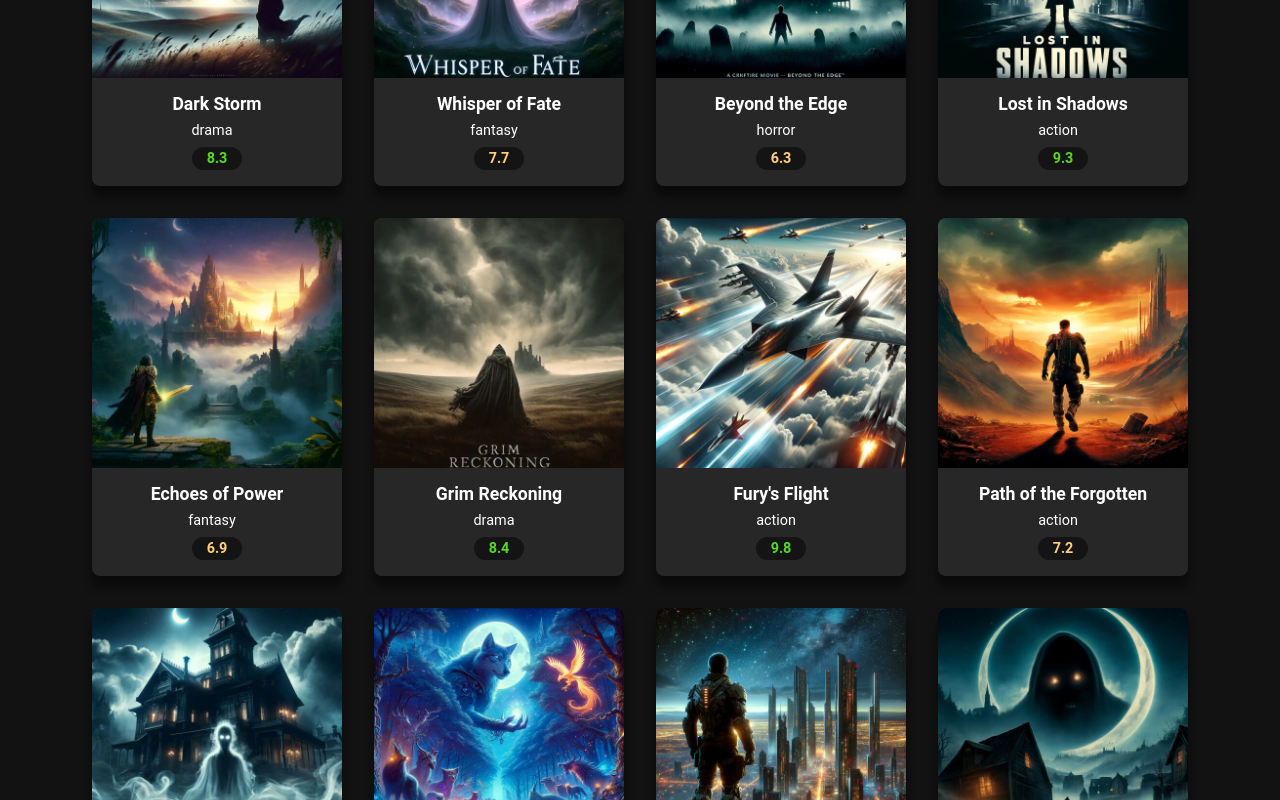
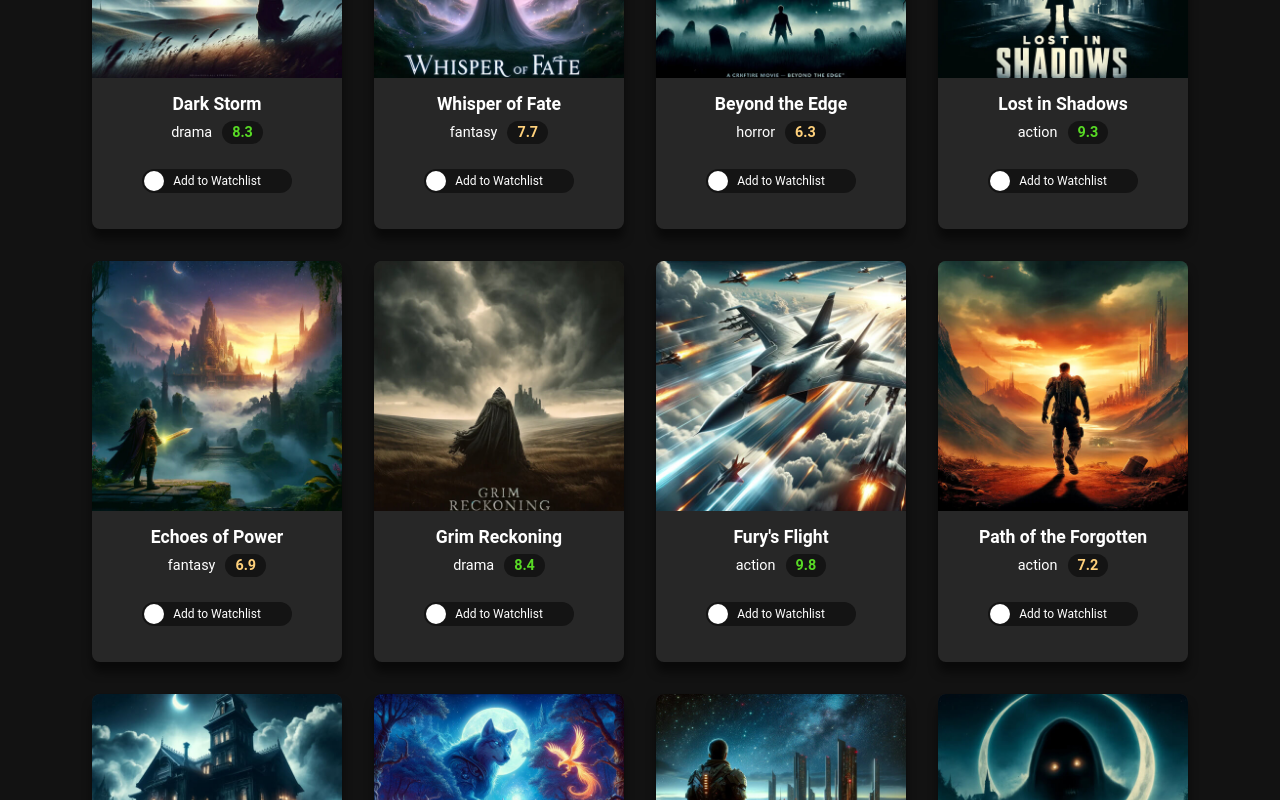
Before and after one commit to kondiamantis/moviedux, a React (Create React App) app: page / in a window 1280 px wide. Shown: the part 880-1680 px from the top of the page. Built offline with nearby package versions, Linux system fonts and the light colour scheme.

Commit message:
working watchlist toggle switch

```diff
--- a/src/App.js
+++ b/src/App.js
@@ -27,8 +27,8 @@
 
   return (
     <div className="App">
-      <div className='container'>
-        <Header/>
+      <div className="container">
+        <Header />
         <Router>
           <nav>
             <ul>
@@ -42,12 +42,30 @@
           </nav>
 
           <Routes>
-            <Route path="/" element={<MoviesGrid movies={movies}/>}></Route>
-            <Route path="/watchlist" element={<Watchlist/>}></Route>
+            <Route
+              path="/"
+              element={
+                <MoviesGrid
+                  movies={movies}
+                  watchlist={watchlist}
+                  toggleWatchlist={toggleWatchlist}
+                />
+              }
+            ></Route>
+            <Route
+              path="/watchlist"
+              element={
+                <Watchlist
+                  movies={movies}
+                  watchlist={watchlist}
+                  toggleWatchlist={toggleWatchlist}
+                />
+              }
+            ></Route>
           </Routes>
         </Router>
       </div>
-      <Footer/>
+      <Footer />
     </div>
   );
 }
--- a/src/components/MovieCard.js
+++ b/src/components/MovieCard.js
@@ -1,7 +1,7 @@
 import React from 'react';
 import '../styles.css';
 
-export default function MovieCard({ movie }) {
+export default function MovieCard({ movie, isWatchlisted, toggleWatchlist }) {
 
     const handleError = (e) => {
         e.target.src = "/images/default.jpg";
@@ -18,8 +18,16 @@
         <img src={`/images/${movie.image}`} alt={movie.title} onError={handleError} />
         <div className="movie-card-info">
           <h3 className="movie-card-title">{movie.title}</h3>
-          <p className="movie-card-genre">{movie.genre}</p>
-          <p className={`movie-card-rating ${getRatingClass(movie.rating)}`}>{movie.rating}</p>
+          <div>
+            <span className="movie-card-genre">{movie.genre}</span>
+            <span className={`movie-card-rating ${getRatingClass(movie.rating)}`}>{movie.rating}</span>
+          </div>
+          <label className="switch">
+            <input type="checkbox" checked={isWatchlisted} onChange={() => toggleWatchlist(movie.id)} />
+            <span className="slider">
+                <span className="slider-label">{isWatchlisted ? "In Watchlist" : "Add to Watchlist"}</span>
+            </span>
+          </label>
         </div>
       </div>
     );
--- a/src/components/MoviesGrid.js
+++ b/src/components/MoviesGrid.js
@@ -1,8 +1,8 @@
-import React, { useState, useEffect } from 'react';
+import React, { useState } from 'react';
 import '../styles.css';
 import MovieCard from './MovieCard';
 
-export default function MoviesGrid({movies}) {
+export default function MoviesGrid({movies, watchlist, toggleWatchlist}) {
 
     const [searchTerm, setSearchTerm] = useState("");
     const [genre, setGenre] = useState("All Genres");
@@ -62,7 +62,11 @@
         <div className="filter-bar">
           <div className="filter-slot">
             <label>Genre</label>
-                <select className="filter-dropdown" value={genre} onChange={handleGenreChange}>
+            <select
+              className="filter-dropdown"
+              value={genre}
+              onChange={handleGenreChange}
+            >
               <option>All Genres</option>
               <option>Action</option>
               <option>Drama</option>
@@ -72,7 +76,11 @@
           </div>
           <div className="filter-slot">
             <label>Rating</label>
-                <select className="filter-dropdown" value={rating} onChange={handleRatingChange}>
+            <select
+              className="filter-dropdown"
+              value={rating}
+              onChange={handleRatingChange}
+            >
               <option>All</option>
               <option>Good</option>
               <option>Ok</option>
@@ -82,7 +90,12 @@
         </div>
         <div className="movies-grid">
           {filteredMovies.map((movie) => (
-            <MovieCard movie={movie} key={movie.id} />
+            <MovieCard
+              movie={movie}
+              key={movie.id}
+              toggleWatchlist={toggleWatchlist}
+              isWatchlisted={watchlist.includes(movie.id)}
+            />
           ))}
         </div>
       </div>
--- a/src/components/Watchlist.js
+++ b/src/components/Watchlist.js
@@ -1,11 +1,27 @@
 import React from 'react';
 import '../styles.css';
+import MovieCard from './MovieCard';
 
-export default function Watchlist() {
-    return(
+export default function Watchlist({movies, watchlist, toggleWatchlist}) {
+    return (
 
-    <div>
-            <h1 className="title">Your Watchlist</h1>
+      <div>
+        <h1 className="title">Your Watchlist</h1>
+        <div className="watchlist">
+            {
+                watchlist.map(id => {
+                    const movie = movies.find(movie => movie.id === id);
+                    return (
+                        <MovieCard
+                        movie={movie}
+                        key={id}
+                        toggleWatchlist={toggleWatchlist}
+                        isWatchlisted={true}
+                        />
+                    )
+                })
+            }
         </div>
-    )
+      </div>
+    );
 }
```
Lines whose indentation alone changed are shown as unchanged.
